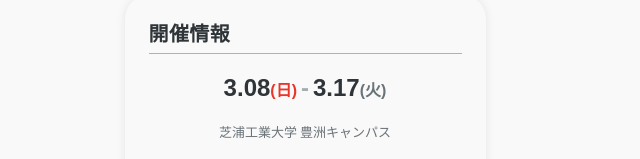
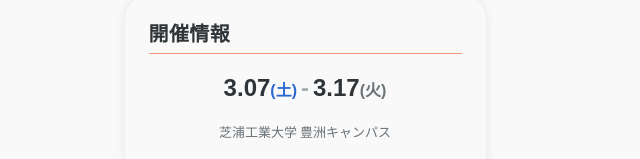
Before and after one commit to perl-0815/sit-desgin-expo2026, a Next.js app: page / in a window 1280 px wide. Shown: the part 727-886 px from the top of the page, without its empty margins (335-975 px from the left). Built offline with nearby package versions, Linux system fonts and the light colour scheme; no server answers; the database is empty; a web font is replaced by a local one.

Commit message:
日付の修正

```diff
--- a/app/TopPageClient.tsx
+++ b/app/TopPageClient.tsx
@@ -137,8 +137,8 @@ export default function TopPageClient({ careerStats }: TopPageClientProps) {
           </div>
           <div className="mt-4 flex flex-col items-center gap-4 text-center">
             <p className="text-[24px] font-extrabold text-[#2E3437] [font-family:var(--font-shippori-mincho-b1),'Hiragino_Mincho_ProN',serif]">
-              3.08
-              <span className="text-[16px] text-[#E7372A]">(日)</span>
+              3.07
+              <span className="text-[16px] text-[#2C68D3]">(土)</span>
               <span className="mx-1 text-[24px] text-[#A3ADB2]">-</span>
               3.17
               <span className="text-[16px] text-[#6A7378]">(火)</span>
```
